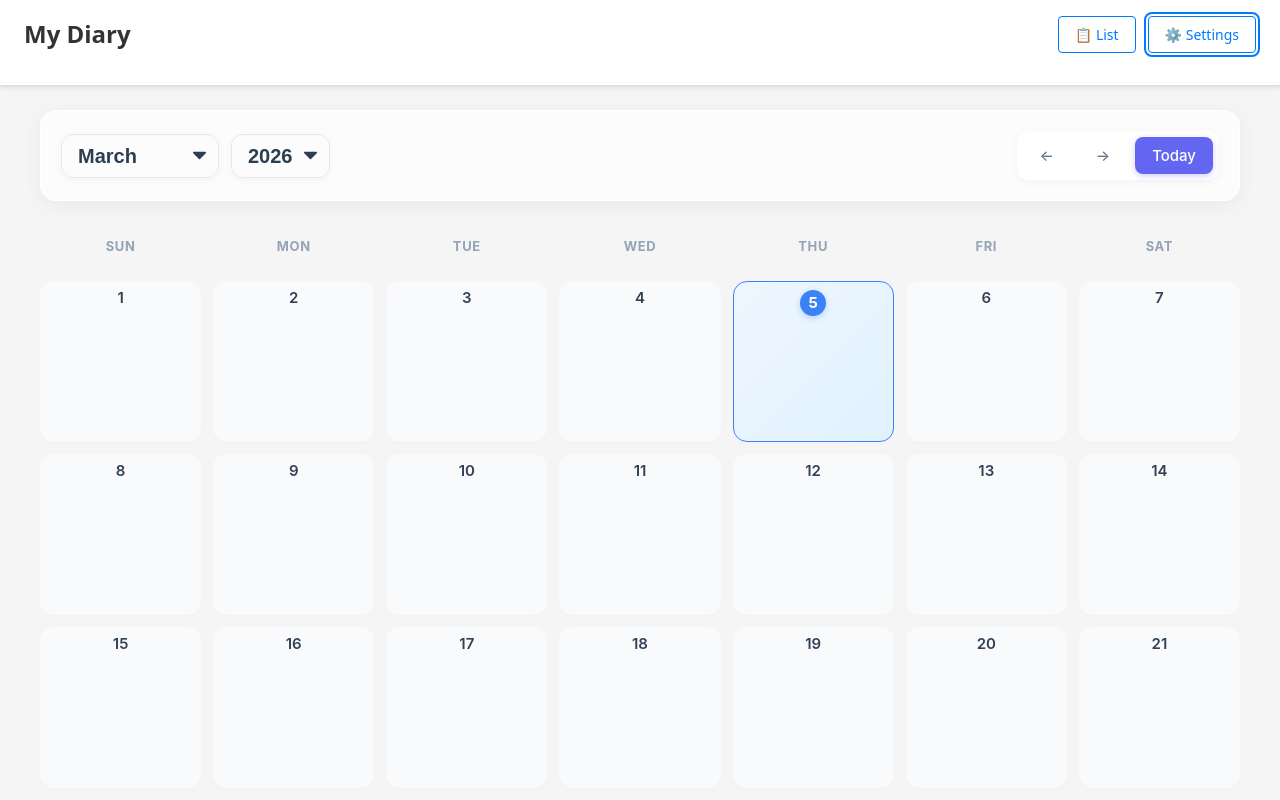
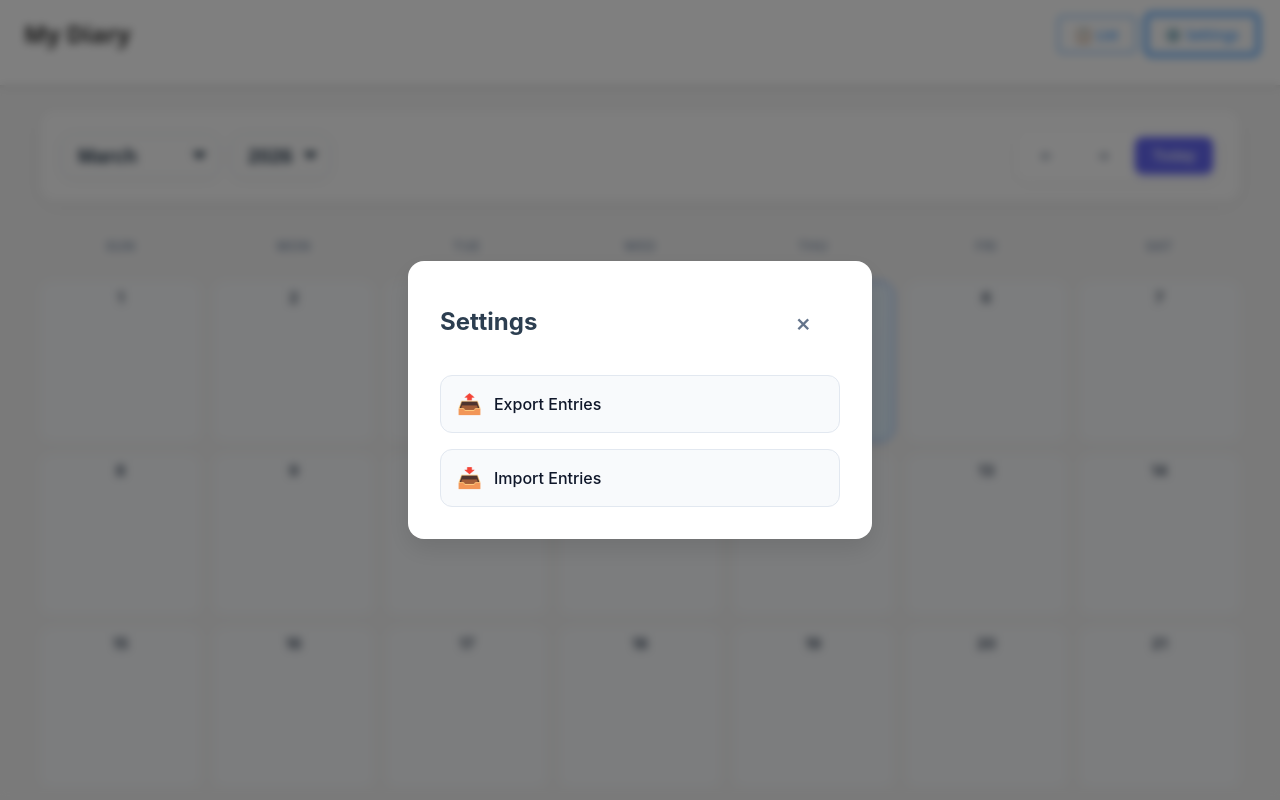
Before and after one commit to sharon-raphael/my-diary, a React (Vite) app: page / in a window 1280 px wide. Both pictures are taken after a click on the button "⚙️ Settings". Shown: the top 800 px of the page. Built offline with nearby package versions, Linux system fonts and the light colour scheme.

Commit message:
feat: implement settings modal, style date picker, and streamline list view header components

```diff
--- a/src/App.tsx
+++ b/src/App.tsx
@@ -3,7 +3,7 @@ import { AppProvider, useAppContext } from './contexts/AppContext';
 import { useEntries } from './hooks/useEntries';
 import { useSearch } from './hooks/useSearch';
 import { useSort } from './hooks/useSort';
-import { EntryList, EntryEditor, EntryViewer, Navigation } from './components';
+import { EntryList, EntryEditor, EntryViewer, Navigation, SettingsModal } from './components';
 import { CalendarView } from './components/calendar';
 import { getCalendarDate } from './utils/dateFormatter';
 import type { Entry } from './types';
@@ -14,13 +14,14 @@ import './App.css';
  */
 function AppContent() {
   const { currentView, selectedEntryId, setCurrentView, setSelectedEntryId } = useAppContext();
-  const { entries, loading, error, createEntry, updateEntry, deleteEntry, getEntry } = useEntries();
+  const { entries, loading, error, createEntry, updateEntry, deleteEntry, getEntry, exportEntries, importEntries } = useEntries();
   const { filteredEntries, query, setQuery } = useSearch(entries);
   const { sortedEntries, sortOrder, setSortOrder } = useSort(filteredEntries);
 
   const [notification, setNotification] = useState<{ message: string; type: 'success' | 'error' } | null>(null);
   const [initialEditorDate, setInitialEditorDate] = useState<string | undefined>(undefined);
   const [previousBaseView, setPreviousBaseView] = useState<'list' | 'calendar'>('calendar');
+  const [showSettingsModal, setShowSettingsModal] = useState(false);
 
   /**
    * Show notification
@@ -203,11 +204,18 @@ function AppContent() {
         </div>
       )}
       <Navigation
-        onCreateEntry={handleCreateEntry}
         currentView={currentView}
         onViewChange={setCurrentView}
+        onSettings={() => setShowSettingsModal(true)}
       />
       {renderView()}
+      {showSettingsModal && (
+        <SettingsModal
+          onClose={() => setShowSettingsModal(false)}
+          onExport={exportEntries}
+          onImport={importEntries}
+        />
+      )}
     </div>
   );
 }
--- a/src/components/EntryEditor.css
+++ b/src/components/EntryEditor.css
@@ -128,8 +128,70 @@
   background-color: #e0e0e0;
 }
 
+.form-row {
+  display: flex;
+  gap: 1.5rem;
+  align-items: flex-start;
+}
+
+.flex-1 {
+  flex: 1;
+}
+
+.date-picker-group {
+  flex-shrink: 0;
+  min-width: 220px;
+}
+
+.date-input {
+  width: 100%;
+  padding: 0.75rem 1rem;
+  font-size: 1.125rem;
+  font-weight: 600;
+  color: #2c3e50;
+  background: linear-gradient(135deg, #ffffff, #f8fafc);
+  border: 2px solid #e2e8f0;
+  border-radius: 12px;
+  outline: none;
+  cursor: pointer;
+  box-shadow: 0 2px 4px rgba(0, 0, 0, 0.02);
+  transition: all 0.3s ease;
+}
+
+.date-input::-webkit-calendar-picker-indicator {
+  cursor: pointer;
+  padding: 4px;
+  background-color: transparent;
+  color: #646cff;
+  opacity: 0.6;
+  transition: all 0.2s;
+  font-size: 1.25rem;
+}
+
+.date-input::-webkit-calendar-picker-indicator:hover {
+  opacity: 1;
+  transform: scale(1.1);
+}
+
+.date-input:focus,
+.date-input:hover {
+  border-color: #6366f1;
+  box-shadow: 0 4px 12px rgba(99, 102, 241, 0.1);
+  background: white;
+}
+
 /* Responsive design for mobile */
 @media (max-width: 768px) {
+  .form-row {
+    flex-direction: column;
+    gap: 1rem;
+  }
+
+  .date-picker-group {
+    width: 100%;
+    min-width: unset;
+  }
+
   .entry-editor {
     padding: 1rem;
   }
--- a/src/components/Navigation.tsx
+++ b/src/components/Navigation.tsx
@@ -2,18 +2,18 @@ import type { ViewType } from '../contexts/AppContext';
 import './Navigation.css';
 
 interface NavigationProps {
-  onCreateEntry: () => void;
   currentView: ViewType;
   onViewChange: (view: ViewType) => void;
+  onSettings: () => void;
 }
 
 /**
  * Navigation component with simple controls
  */
 export function Navigation({
-  onCreateEntry,
   currentView,
-  onViewChange
+  onViewChange,
+  onSettings
 }: NavigationProps) {
 
   return (
@@ -21,18 +21,7 @@ export function Navigation({
       <div className="nav-header">
         <h1 className="app-title">My Diary</h1>
 
-        <div className="nav-actions">
-          {currentView === 'list' && (
-            <button
-              className="btn btn-primary"
-              onClick={onCreateEntry}
-              aria-label="Create new entry"
-            >
-              + New Entry
-            </button>
-          )}
-
-          <button
+        <div className="nav-actions">          <button
           className="btn btn-secondary"
           onClick={() => onViewChange(currentView === 'list' ? 'calendar' : 'list')}
           aria-label="Toggle view"
@@ -42,7 +31,7 @@ export function Navigation({
 
           <button
             className="btn btn-secondary"
-            onClick={() => alert('Settings coming soon!')}
+            onClick={onSettings}
             aria-label="Settings"
           >
             ⚙️ Settings
--- /dev/null
+++ b/src/components/SettingsModal.css
@@ -0,0 +1,76 @@
+.settings-modal-overlay {
+  position: fixed;
+  top: 0;
+  left: 0;
+  right: 0;
+  bottom: 0;
+  background-color: rgba(0, 0, 0, 0.5);
+  display: flex;
+  justify-content: center;
+  align-items: center;
+  z-index: 1000;
+  backdrop-filter: blur(4px);
+}
+
+.settings-modal {
+  background: white;
+  padding: 32px;
+  border-radius: 16px;
+  width: 90%;
+  max-width: 400px;
+  box-shadow: 0 10px 25px rgba(0, 0, 0, 0.1);
+  font-family: 'Inter', system-ui, sans-serif;
+}
+
+.settings-header {
+  display: flex;
+  justify-content: space-between;
+  align-items: center;
+  margin-bottom: 24px;
+}
+
+.settings-header h2 {
+  margin: 0;
+  font-size: 24px;
+  color: #2c3e50;
+}
+
+.close-settings {
+  background: none;
+  border: none;
+  font-size: 24px;
+  cursor: pointer;
+  color: #64748b;
+}
+
+.settings-content {
+  display: flex;
+  flex-direction: column;
+  gap: 16px;
+}
+
+.settings-action {
+  display: flex;
+  align-items: center;
+  gap: 12px;
+  padding: 16px;
+  background: #f8fafc;
+  border: 1px solid #e2e8f0;
+  border-radius: 12px;
+  cursor: pointer;
+  font-size: 16px;
+  font-weight: 500;
+  color: #0f172a;
+  transition: all 0.2s;
+  width: 100%;
+  text-align: left;
+}
+
+.settings-action:hover {
+  background: #f1f5f9;
+  border-color: #cbd5e1;
+}
+
+.settings-action-icon {
+  font-size: 20px;
+}
--- /dev/null
+++ b/src/components/SettingsModal.tsx
@@ -0,0 +1,55 @@
+import React, { useRef } from 'react';
+import './SettingsModal.css';
+
+interface SettingsModalProps {
+    onClose: () => void;
+    onExport: () => void;
+    onImport: (file: File) => void;
+}
+
+export function SettingsModal({ onClose, onExport, onImport }: SettingsModalProps) {
+    const fileInputRef = useRef<HTMLInputElement>(null);
+
+    const handleImportClick = () => {
+        fileInputRef.current?.click();
+    };
+
+    const handleFileChange = (e: React.ChangeEvent<HTMLInputElement>) => {
+        const file = e.target.files?.[0];
+        if (file) {
+            onImport(file);
+            e.target.value = '';
+            onClose();
+        }
+    };
+
+    return (
+        <div className="settings-modal-overlay" onClick={onClose}>
+            <div className="settings-modal" onClick={e => e.stopPropagation()}>
+                <div className="settings-header">
+                    <h2>Settings</h2>
+                    <button className="close-settings" onClick={onClose}>&times;</button>
+                </div>
+                <div className="settings-content">
+                    <button className="settings-action" onClick={() => { onExport(); onClose(); }}>
+                        <span className="settings-action-icon">📤</span>
+                        <span>Export Entries</span>
+                    </button>
+                    <button className="settings-action" onClick={handleImportClick}>
+                        <span className="settings-action-icon">📥</span>
+                        <span>Import Entries</span>
+                    </button>
+
+                    <input
+                        ref={fileInputRef}
+                        type="file"
+                        accept=".json"
+                        onChange={handleFileChange}
+                        style={{ display: 'none' }}
+                        aria-label="Select file to import"
+                    />
+                </div>
+            </div>
+        </div>
+    );
+}
--- a/src/components/index.ts
+++ b/src/components/index.ts
@@ -6,3 +6,4 @@ export { SearchBar } from './SearchBar';
 export { MoodSelector, getMoodOption, MOOD_OPTIONS } from './MoodSelector';
 export { TagInput } from './TagInput';
 export { Navigation } from './Navigation';
+export { SettingsModal } from './SettingsModal';
```
Lines whose indentation alone changed are shown as unchanged.
